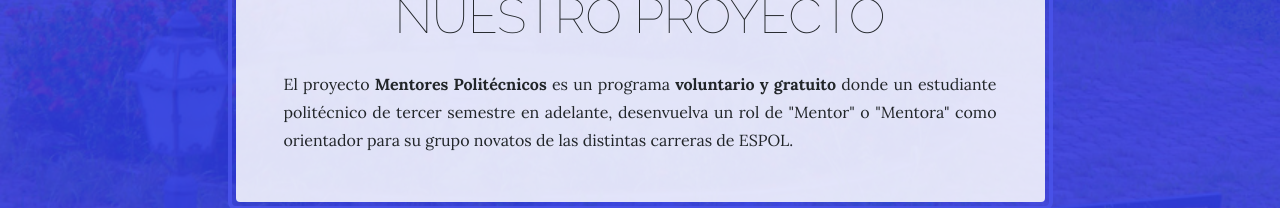
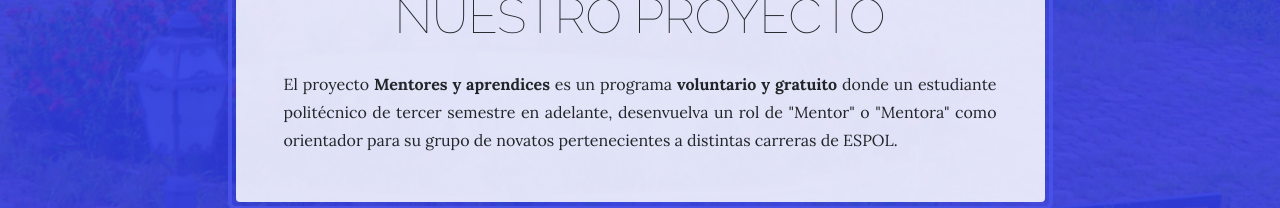
Before and after one commit to JorgeSHN14/Mentores-y-Novatos, a website: page Apadrinamiento/index.html in a window 1280 px wide. Shown: the part 1280-1488 px from the top of the page. Drawn offline with Linux system fonts and the light colour scheme.

Commit message:
correción de texto

```diff
--- a/Apadrinamiento/index.html
+++ b/Apadrinamiento/index.html
@@ -84,7 +84,7 @@
               <span class="section-heading-lower">Sobre</span>
               <span class="section-heading-lower">nuestro proyecto</span>
             </h2>
-            <p class="mb-0" align="justify">El proyecto <b>Mentores Politécnicos</b> es un programa <b>voluntario y gratuito</b> donde un estudiante politécnico de tercer semestre en adelante, desenvuelva un rol de "Mentor" o "Mentora" como orientador para su grupo novatos de las distintas carreras de ESPOL.</p>
+            <p class="mb-0" align="justify">El proyecto <b>Mentores y aprendices</b> es un programa <b>voluntario y gratuito</b> donde un estudiante politécnico de tercer semestre en adelante, desenvuelva un rol de "Mentor" o "Mentora" como orientador para su grupo de novatos pertenecientes a distintas carreras de ESPOL.</p>
           </div>
         </div>
       </div>
```
